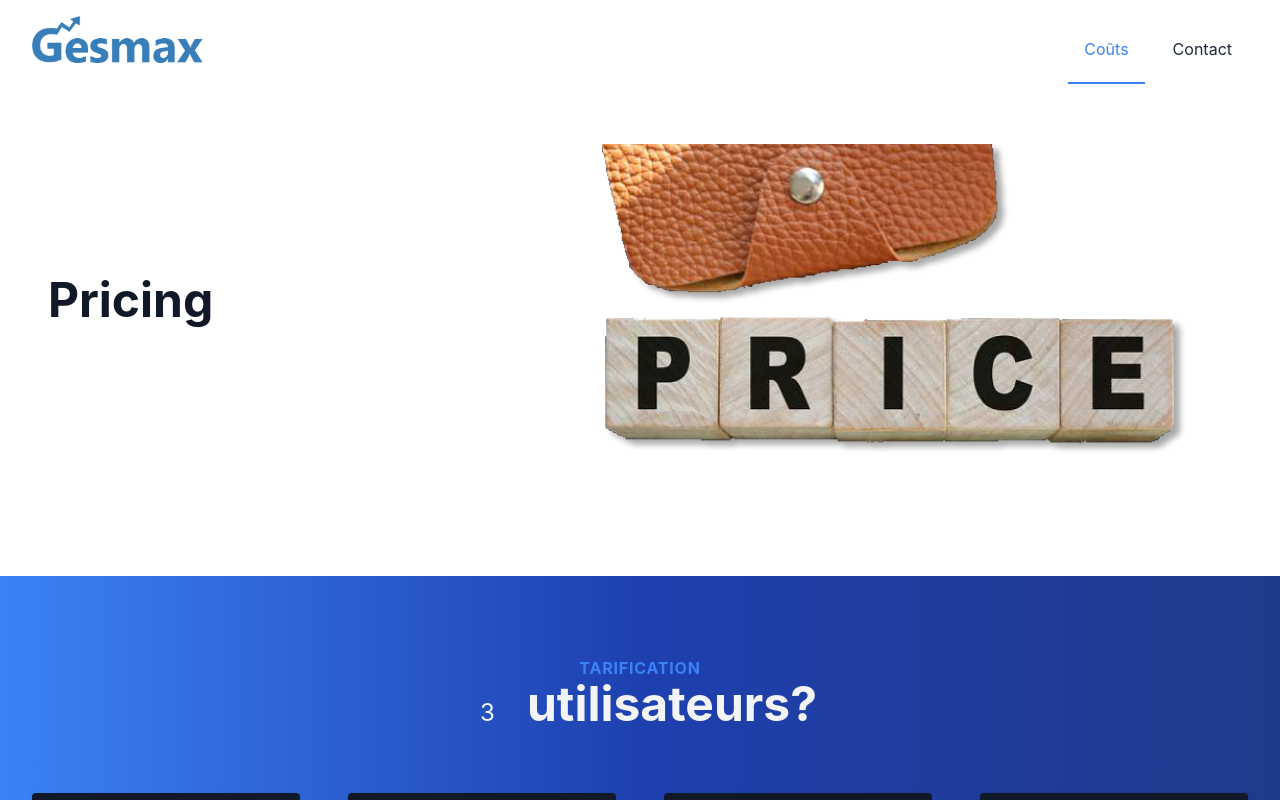
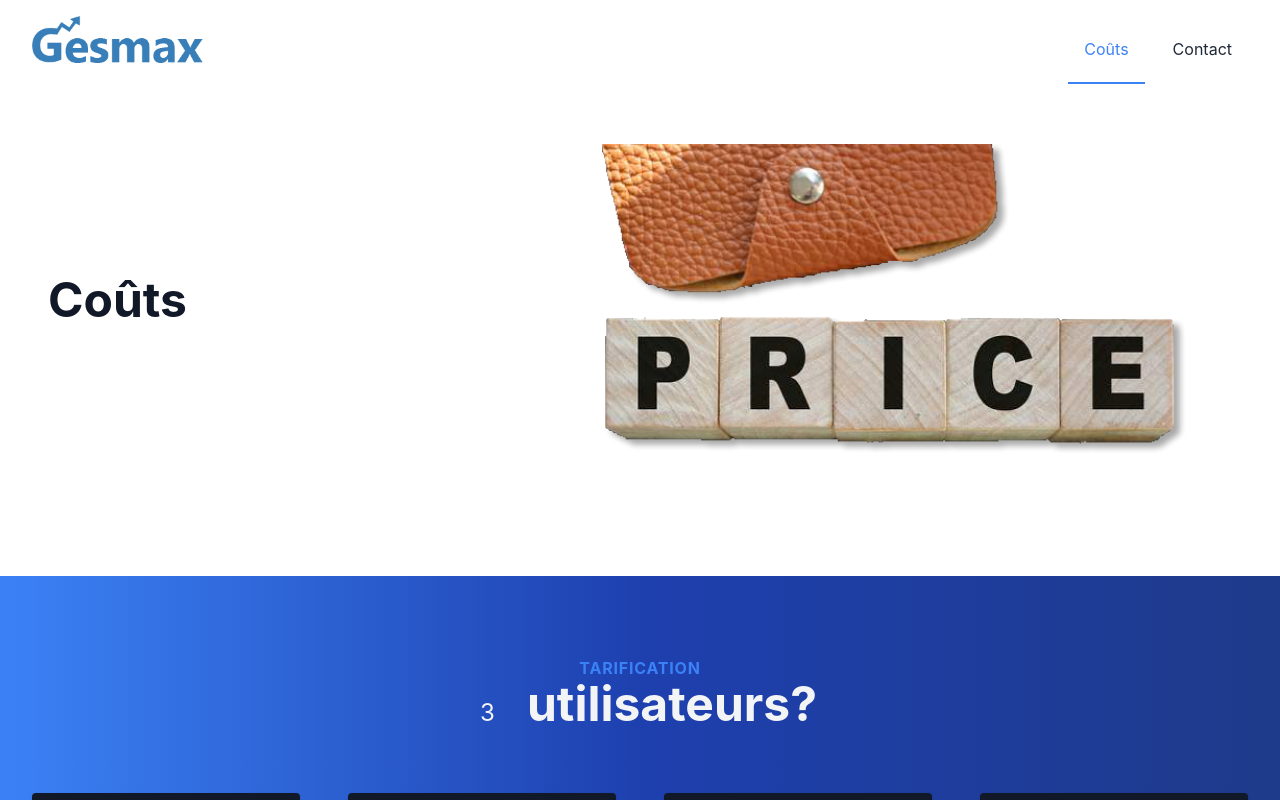
Before and after one commit to kamicodaxe/gesmax.web, a Next.js app: page /pricing in a window 1280 px wide. Shown: the top 800 px of the page. Built offline with nearby package versions, Linux system fonts and the light colour scheme; no server answers.

Commit message:
Update oricing page

```diff
--- a/pages/pricing.tsx
+++ b/pages/pricing.tsx
@@ -13,17 +13,36 @@ interface Props {
 const Pricing: NextPage<Props> = ({ data }) => {
   const { locale } = useRouter()
   const isFr = useMemo(() => (locale || '').toLowerCase().includes('fr'), [locale])
-  const title = isFr ? "Coûts, Gesmax By Bogital" : "Pricing, Gesmax By Bogital"
-  const desc = isFr ? "Coûts, Gesmax By Bogital" : "Pricing, Gesmax By Bogital"
-  const subtitle = ""
+  const strings = useStrings(isFr);
+
   return (
-    <Layout locale={locale as string} title={title} desc={desc}>
-      <Header locale={locale as string} title="Pricing" subtitle={subtitle} active='pricing' image={{ src: "/images/prices.png", alt: "" }} />
-      <PricingComponent  />
+    <Layout locale={locale as string} title={strings.title} desc={strings.desc}>
+      <Header locale={locale as string} title={strings.headerTitle} subtitle={strings.headerSubtitle} active='pricing' image={{ src: "/images/prices.png", alt: "" }} />
+      <PricingComponent />
     </Layout>
   )
 }
 
+const useStrings = (isFr: boolean) => {
+  return useMemo(() => {
+    const strings = {
+      'en': {
+        'title': 'Pricing, Gesmax By Bogital',
+        'desc': 'Pricing, Gesmax By Bogital',
+        'headerTitle': 'Pricing',
+        'headerSubtitle': ''
+      },
+      'fr': {
+        'title': 'Coûts, Gesmax By Bogital',
+        'desc': 'Coûts, Gesmax By Bogital',
+        'headerTitle': 'Coûts',
+        'headerSubtitle': ''
+      }
+    };
+
+    return isFr ? strings['fr'] : strings['en'];
+  }, [isFr]);
+}
 
 export const getStaticProps: GetStaticProps = async (context) => {
   const data: any[] = []
@@ -32,5 +51,4 @@ export const getStaticProps: GetStaticProps = async (context) => {
   };
 }
 
-
 export default Pricing
```
